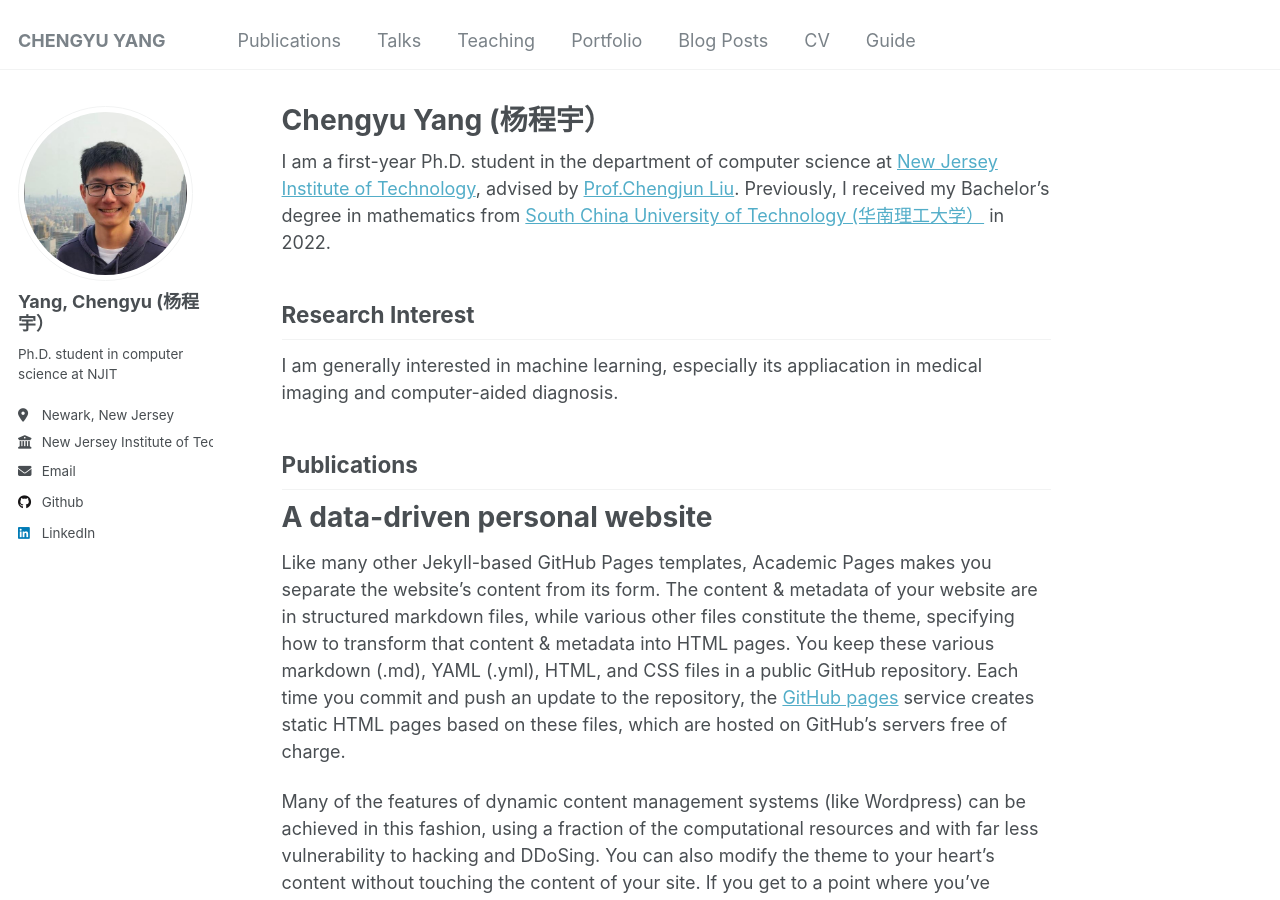
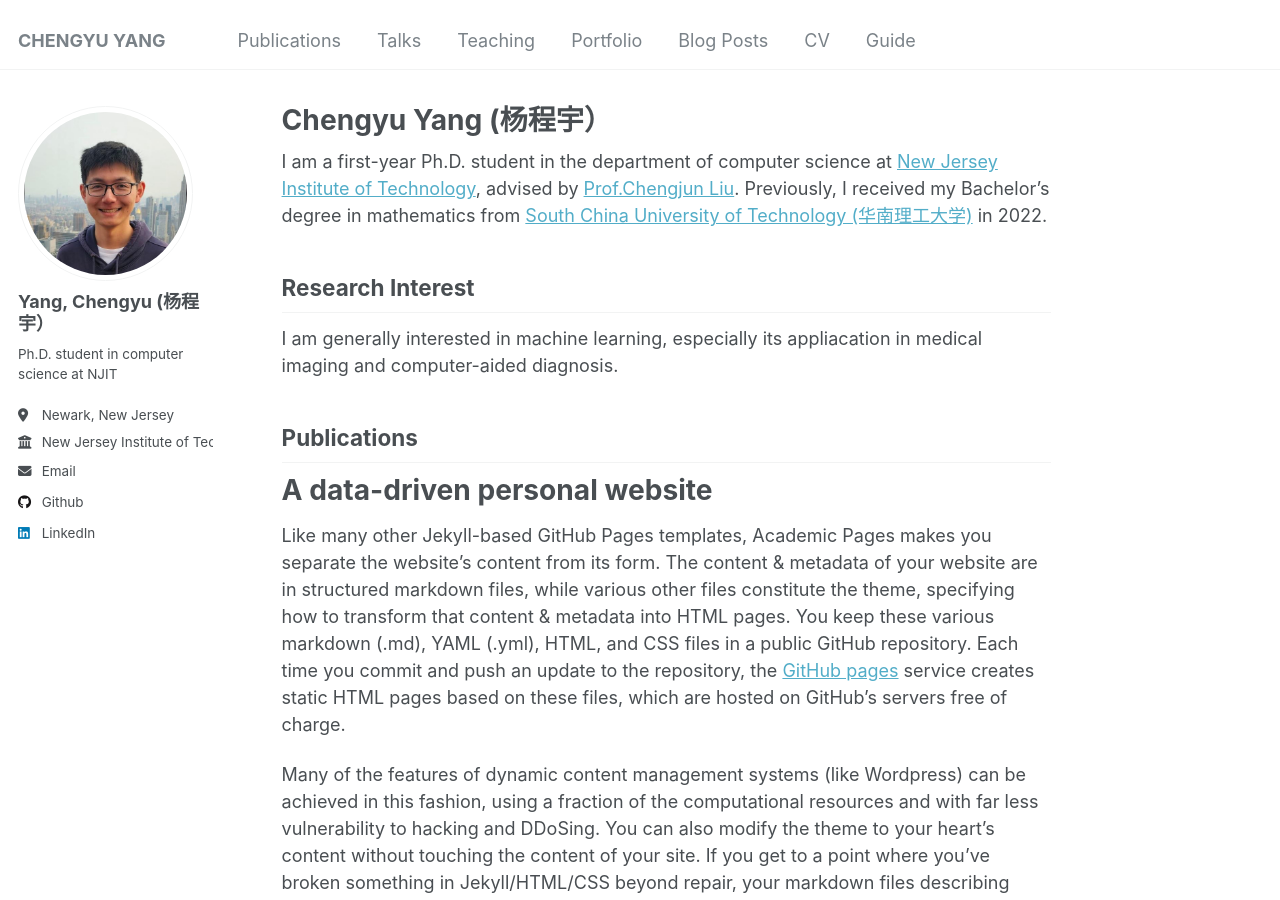
Before and after one commit to cyang322/cyang322.github.io, a Jekyll site: the page built from _pages/about.md, in a window 1280 px wide and 900 px high. Built offline with Jekyll 4.4.1, drawn with Linux system fonts in a browser that asks for light colours.

```diff
--- a/_pages/about.md
+++ b/_pages/about.md
@@ -6,7 +6,7 @@ redirect_from:
   - /about/
   - /about.html
 ---
-I am a first-year Ph.D. student in the department of computer science at [New Jersey Institute of Technology](https://www.njit.edu/), advised by [Prof.Chengjun Liu](https://web.njit.edu/~cliu/). Previously, I received my Bachelor's degree in mathematics from [South China University of Technology (华南理工大学）](https://www.usnews.com/education/best-global-universities/south-china-university-of-technology-505115) in 2022.
+I am a first-year Ph.D. student in the department of computer science at [New Jersey Institute of Technology](https://www.njit.edu/), advised by [Prof.Chengjun Liu](https://web.njit.edu/~cliu/). Previously, I received my Bachelor's degree in mathematics from [South China University of Technology (华南理工大学)](https://www.usnews.com/education/best-global-universities/south-china-university-of-technology-505115) in 2022.
 
 
 Research Interest
```
